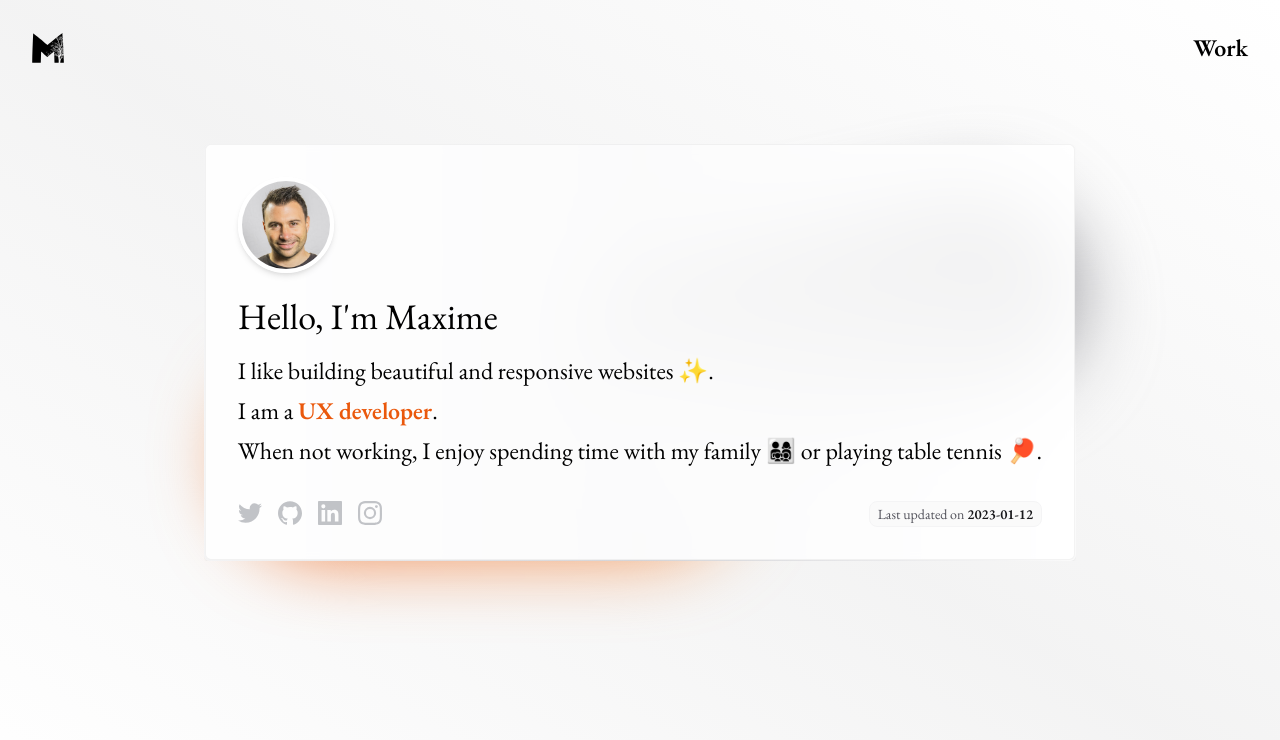
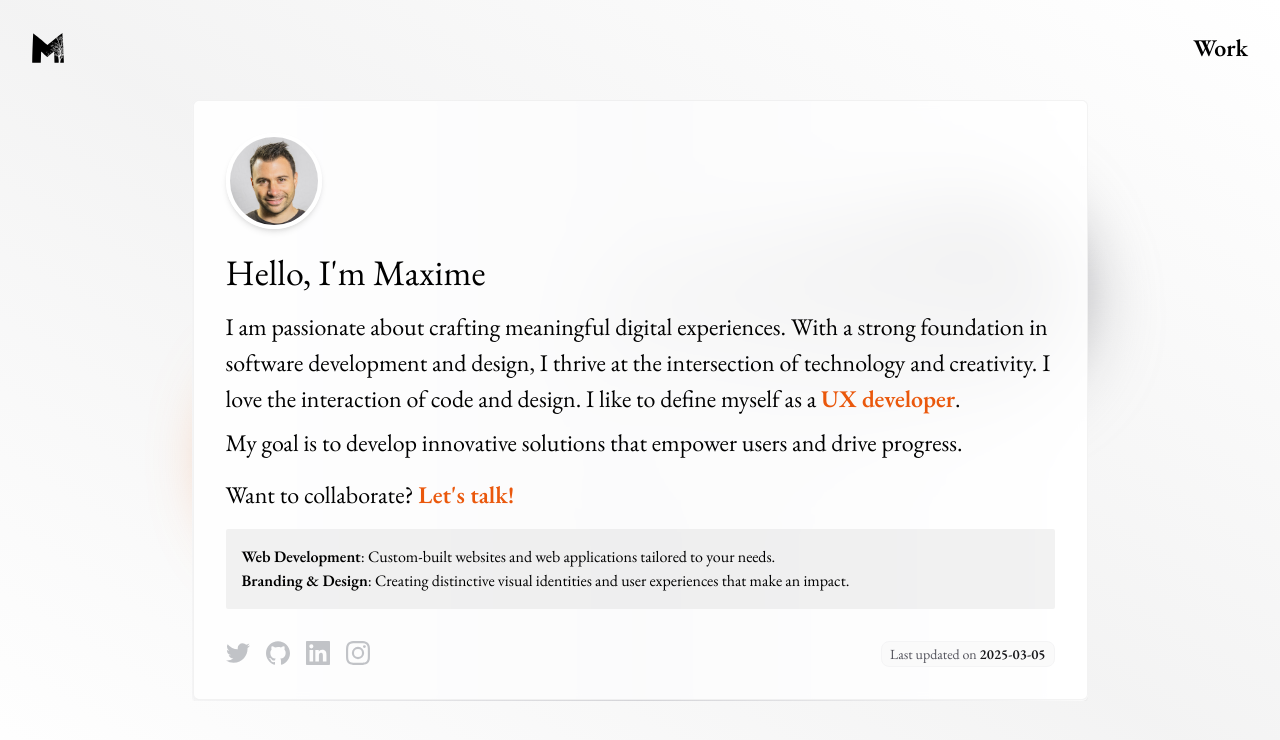
Before and after one commit to Macxim/macxim-web, a Next.js app: page / in a window 1280 px wide. Shown: the top 740 px of the page. Built offline with nearby package versions, Linux system fonts and the light colour scheme.

Commit message:
update copy

```diff
--- a/pages/index.tsx
+++ b/pages/index.tsx
@@ -1,8 +1,7 @@
-import Head from 'next/head'
-import Image from 'next/image'
-import Link from 'next/link'
-import MLetter from '../components/m'
-
+import Head from "next/head";
+import Image from "next/image";
+import Link from "next/link";
+import MLetter from "../components/m";
 
 export default function Home() {
   return (
@@ -10,20 +9,23 @@ export default function Home() {
       <Head>
         <title>Maxime Laforet</title>
         <meta name="author" content="Maxime Laforet" />
-        <meta name="description" content="Personal website of Maxime Laforet, front-end / UX developer" />
+        <meta
+          name="description"
+          content="Personal website of Maxime Laforet, front-end / UX developer"
+        />
         <link rel="shortcut icon" href="/favicon.ico" />
         <meta property="og:title" content="Maxime Laforet" />
         <meta property="og:image" content="/maxime-laforet.jpg" />
-        <meta property="og:description" content="Personal website of Maxime Laforet, front-end / UX developer" />
+        <meta
+          property="og:description"
+          content="Personal website of Maxime Laforet, front-end / UX developer"
+        />
         <meta property="og:url" content="https://macx.im" />
         <meta name="twitter:card" content="summary" />
         <meta name="twitter:creator" content="@macxim" />
       </Head>
-      <header className="absolute top-0 left-0 w-full h-24">
-        <Link
-          href="/"
-          className="absolute w-8 h-8 top-8 left-8"
-        >
+      <header className="w-full h-24">
+        <Link href="/" className="absolute w-8 h-8 top-8 left-8">
           <MLetter />
         </Link>
         <Link
@@ -40,36 +42,110 @@ export default function Home() {
         </div>
         <section className="flex-1 p-[0.5px] text-2xl leading-normal rounded-md shadow-sm bg-gradient-to-l from-zinc-50 via-zinc-300 to-zinc-100 ">
           <div className="p-6 border rounded-md md:p-8 bg-white/90 backdrop-blur-sm border-zinc-900/5">
-            <img src="/maxime-laforet.jpg" alt="A picture of Maxime Laforet" className="w-24 h-24 mb-6 ease-in border-4 border-white rounded-full shadow-md" loading="eager" />
+            <img
+              src="/maxime-laforet.jpg"
+              alt="A picture of Maxime Laforet"
+              className="w-24 h-24 mb-6 ease-in border-4 border-white rounded-full shadow-md"
+              loading="eager"
+            />
             <h1 className="mb-4 text-4xl">Hello, I&apos;m Maxime</h1>
-            <p>I like building beautiful and responsive websites ✨.</p>
+            <p>
+              I am passionate about crafting meaningful digital experiences.
+              With a strong foundation in software development and design, I
+              thrive at the intersection of technology and creativity. I love
+              the interaction of code and design. I like to define myself as a{" "}
+              <a
+                className="font-semibold text-orange-600 transition duration-150 ease-in-out hover:text-orange-900 focus:outline-none focus:text-orange-700"
+                href="https://medium.com/shopify-ux/why-we-have-user-experience-developers-at-shopify-712a99410365"
+                title="What is a UX developer?"
+              >
+                UX developer
+              </a>
+              .
+            </p>
 
-            <p className="mt-1">I am a <a className="font-semibold text-orange-600 transition duration-150 ease-in-out hover:text-orange-900 focus:outline-none focus:text-orange-700" href="https://ux.shopify.com/why-we-have-user-experience-developers-at-shopify-712a99410365" title="What is a UX developer?">UX developer</a>.</p>
+            <p className="mt-2">
+              My goal is to develop innovative solutions that empower users and
+              drive progress.
+            </p>
 
-            <p className="mt-1">When not working, I enjoy spending time with my family 👨‍👩‍👧‍👦 or playing table tennis 🏓.</p>
+            <p className="mt-4">
+              Want to collaborate?{" "}
+              <a
+                href="mailto:me@macx.im"
+                className="font-semibold text-orange-600 transition duration-150 ease-in-out hover:text-orange-900 focus:outline-none focus:text-orange-700"
+              >
+                Let&apos;s talk!
+              </a>
+            </p>
+
+            <div className="p-4 mt-4 rounded-sm bg-black/[0.05]">
+              <h4 className="sr-only">Services</h4>
+
+              <ul className="text-base">
+                <li>
+                  <span className="font-semibold">Web Development</span>:
+                  Custom-built websites and web applications tailored to your
+                  needs.
+                </li>
+                <li>
+                  <span className="font-semibold">Branding & Design</span>:
+                  Creating distinctive visual identities and user experiences
+                  that make an impact.
+                </li>
+              </ul>
+            </div>
 
             <div className="mt-8 sm:flex sm:justify-between">
               <ul className="flex space-x-4">
                 <li>
-                  <a title="Twitter" href="https://twitter.com/macxim"><svg className="w-6 h-6 text-gray-900 transition duration-500 opacity-25 fill-current hover:opacity-100 filter-grayscale hover:filter-none"><use xlinkHref="#macxim-Svg--twitter" /></svg></a>
+                  <a title="Twitter" href="https://twitter.com/macxim">
+                    <svg className="w-6 h-6 text-gray-900 transition duration-500 opacity-25 fill-current hover:opacity-100 filter-grayscale hover:filter-none">
+                      <use xlinkHref="#macxim-Svg--twitter" />
+                    </svg>
+                  </a>
                 </li>
                 <li>
-                  <a title="GitHub" href="https://github.com/macxim/"><svg className="w-6 h-6 text-gray-900 transition duration-500 opacity-25 fill-current hover:opacity-100 filter-grayscale hover:filter-none"><use xlinkHref="#macxim-Svg--github" /></svg></a>
+                  <a title="GitHub" href="https://github.com/macxim/">
+                    <svg className="w-6 h-6 text-gray-900 transition duration-500 opacity-25 fill-current hover:opacity-100 filter-grayscale hover:filter-none">
+                      <use xlinkHref="#macxim-Svg--github" />
+                    </svg>
+                  </a>
                 </li>
                 <li>
-                  <a title="LinkedIn" href="https://www.linkedin.com/in/maximelaforet"><svg className="w-6 h-6 text-gray-900 transition duration-500 opacity-25 fill-current hover:opacity-100 filter-grayscale hover:filter-none"><use xlinkHref="#macxim-Svg--linkedin" /></svg></a>
+                  <a
+                    title="LinkedIn"
+                    href="https://www.linkedin.com/in/maximelaforet"
+                  >
+                    <svg className="w-6 h-6 text-gray-900 transition duration-500 opacity-25 fill-current hover:opacity-100 filter-grayscale hover:filter-none">
+                      <use xlinkHref="#macxim-Svg--linkedin" />
+                    </svg>
+                  </a>
                 </li>
                 <li>
-                  <a title="Instagram" href="https://www.instagram.com/macx1m/"><svg className="w-6 h-6 text-gray-900 transition duration-500 opacity-25 fill-current hover:opacity-100 filter-grayscale hover:filter-none"><use xlinkHref="#macxim-Svg--instagram" /></svg></a>
+                  <a title="Instagram" href="https://www.instagram.com/macx1m/">
+                    <svg className="w-6 h-6 text-gray-900 transition duration-500 opacity-25 fill-current hover:opacity-100 filter-grayscale hover:filter-none">
+                      <use xlinkHref="#macxim-Svg--instagram" />
+                    </svg>
+                  </a>
                 </li>
               </ul>
 
-              <p className="mt-4 sm:mt-0 text-sm text-zinc-600 rounded-lg px-2 py-0.5 bg-zinc-50 border border-zinc-100">Last updated on <span className="font-semibold text-zinc-900"><time dateTime="2023-01-12" title="Thursday the 12th of January, 2023">2023-01-12</time></span></p>
+              <p className="mt-4 sm:mt-0 text-sm text-zinc-600 rounded-lg px-2 py-0.5 bg-zinc-50 border border-zinc-100">
+                Last updated on{" "}
+                <span className="font-semibold text-zinc-900">
+                  <time
+                    dateTime="2023-01-12"
+                    title="Thursday the 12th of January, 2023"
+                  >
+                    2025-03-05
+                  </time>
+                </span>
+              </p>
             </div>
-
           </div>
         </section>
       </main>
     </>
-  )
+  );
 }
```
